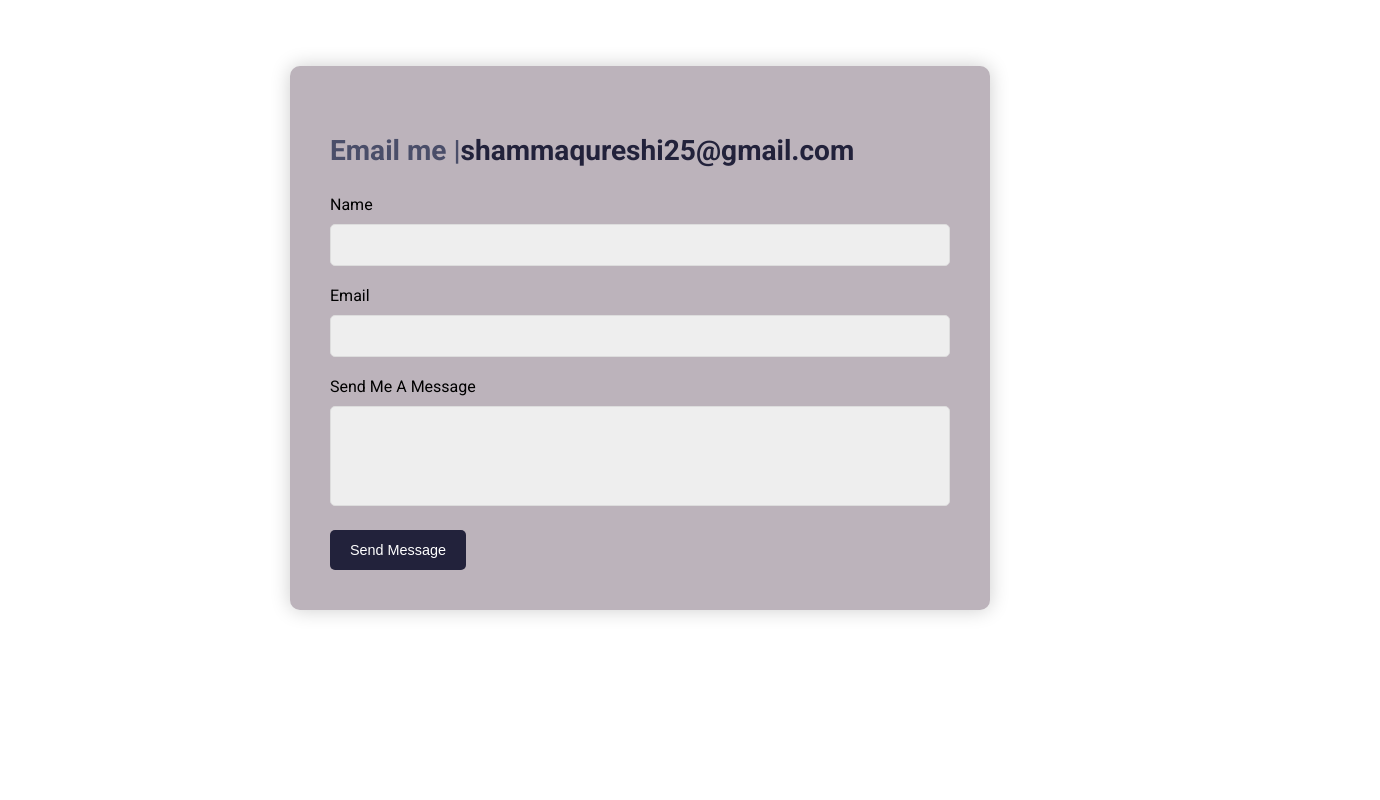
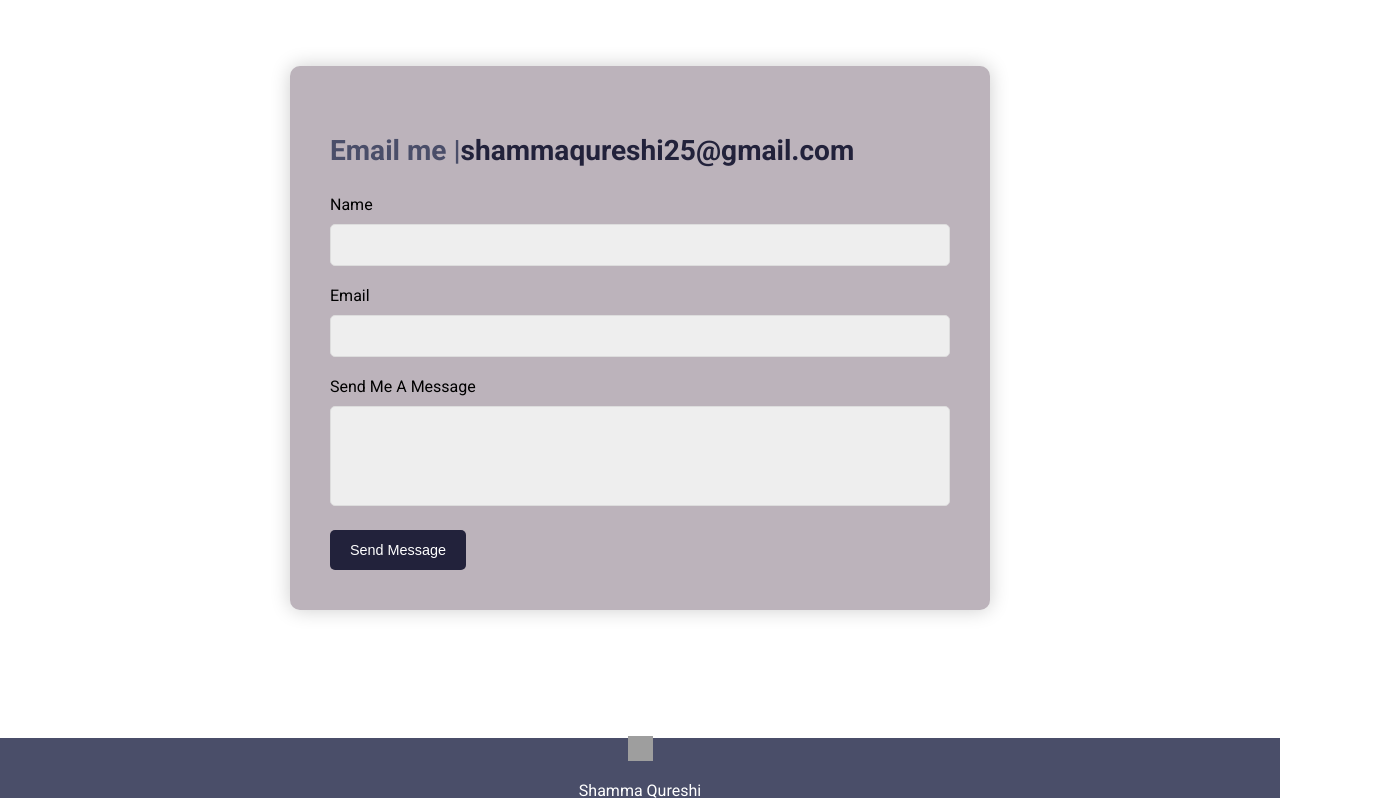
Before and after one commit to snqureshi/shamma-portfolio, a React (Create React App) app in the folder client/: page / in a window 1280 px wide. Shown: the part 3036-3836 px from the top of the page, 1380 px wide, since content can reach past the window. Before the commit the page ends 3774 px from the top, so only its background shows below. Built offline with nearby package versions, Linux system fonts and the light colour scheme; grey boxes are pictures that could not be loaded.

Commit message:
Added footer

```diff
--- /dev/null
+++ b/client/src/components/Footer.css
@@ -0,0 +1,35 @@
+footer {
+  display: flex;
+  justify-content: center;
+  align-items: center;
+  width: 100%;
+  background-color: #4a4e69;
+  padding-top: 10px;
+  padding-bottom: 10px;
+  bottom: 0;
+  height: 60px;
+}
+
+.logo-footer {
+  height: 50px;
+  margin-top: 15px;
+  padding-left: 30px;
+  padding-right: 30px;
+}
+
+.person-footer {
+  margin: 5px 10px;
+  text-align: center;
+  width: 150px;
+}
+
+.footer-photo-git {
+  height: 25px;
+  width: 25px;
+}
+
+.member-name {
+  color: #ffffff;
+  font-size: 16px;
+  margin-bottom: 0px;
+}
--- /dev/null
+++ b/client/src/components/Footer.jsx
@@ -0,0 +1,18 @@
+import "./Footer.css";
+
+const Footer = () => (
+  <footer>
+    <div className="shamma-footer person-footer">
+      <a href="https://github.com/snqureshi" rel="noreferrer" target="_blank">
+        <img
+          src="https://i.imgur.com/le1iPlO.png"
+          alt="github"
+          className="footer-photo-git"
+        />
+      </a>
+      <p className="member-name">Shamma Qureshi</p>
+    </div>
+  </footer>
+);
+
+export default Footer;
--- a/client/src/screens /Home/Home.jsx
+++ b/client/src/screens /Home/Home.jsx
@@ -5,6 +5,7 @@ import { AboutSection } from "./About";
 import { ProjectsSection } from "./Projects";
 import { ContactSection } from "./Contact";
 import { Navbar } from "../../components/Nav";
+import Footer from "../../components/Footer";
 
 const HomeContainer = styled.div`
   width: 100%;
@@ -21,6 +22,7 @@ function Home(props) {
       <AboutSection />
       <ProjectsSection />
       <ContactSection />
+      <Footer />
     </HomeContainer>
   );
 }
--- a/client/src/screens /Home/Projects.jsx
+++ b/client/src/screens /Home/Projects.jsx
@@ -1,7 +1,6 @@
 import React from "react";
 import { Element } from "react-scroll";
 import styled from "styled-components";
-import { Marginer } from "../../components/Marginer";
 import { ProjectCard } from "../../components/ProjectCard";
 
 import Project1Img from "../../assets/whats-for-dinner home.png";
@@ -18,13 +17,15 @@ const ProjectsContainer = styled(Element)`
   background-color: #c9ada7;
 `;
 
-const ProjectsHeader = styled.h3`
+const ProjectsHeader = styled.h1`
   text-align: center;
   font-size: 40px;
+  color: #161627;
 `;
 
 const CardsContainer = styled(Element)`
   display: flex;
+  flex-wrap: wrap;
   align-items: center;
   justify-content: center;
   background-color: #c9ada7;
```
